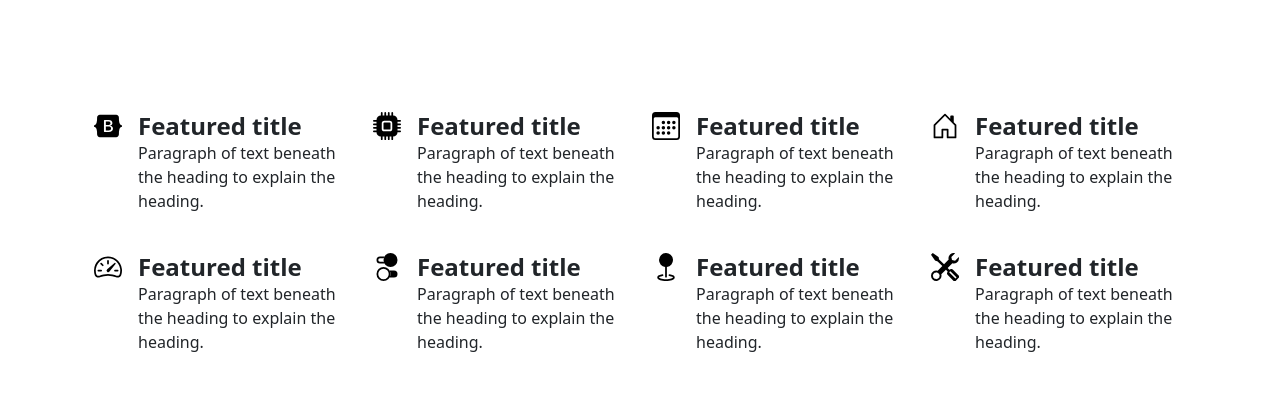
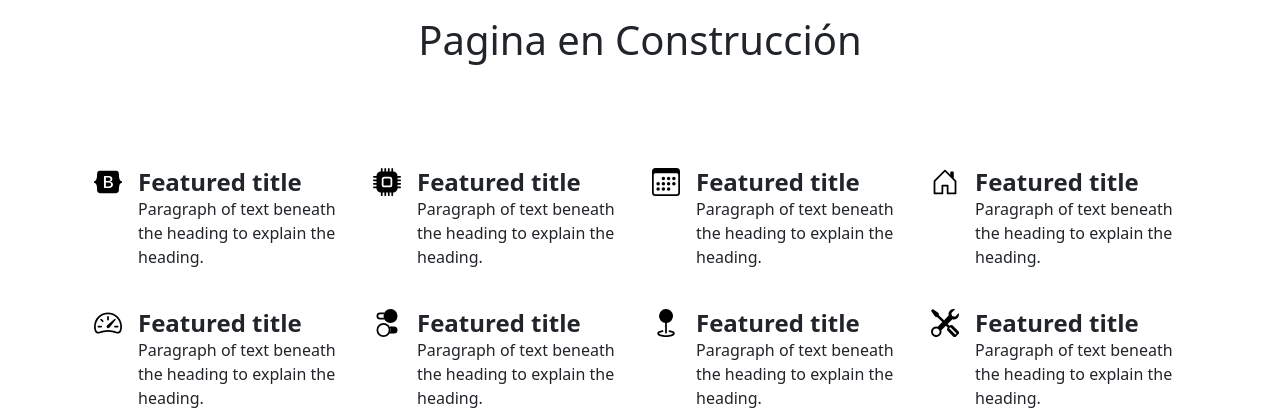
Before and after one commit to gian501/Login-Django-Allauth, a Django app: page / in a window 1280 px wide. Shown: the part 73-493 px from the top of the page. Run offline with Django 4.2, Linux system fonts and the light colour scheme.

```diff
--- a/templates/Registro/home.html
+++ b/templates/Registro/home.html
@@ -2,7 +2,7 @@
 
 {% block content %}
 
-
+ <center><h1>Pagina en Construcción</h1></center>
 <div class="container px-4 py-5" id="icon-grid">
     <div class="row row-cols-1 row-cols-sm-2 row-cols-md-3 row-cols-lg-4 g-4 py-5">
         <div class="col d-flex align-items-start">
```
